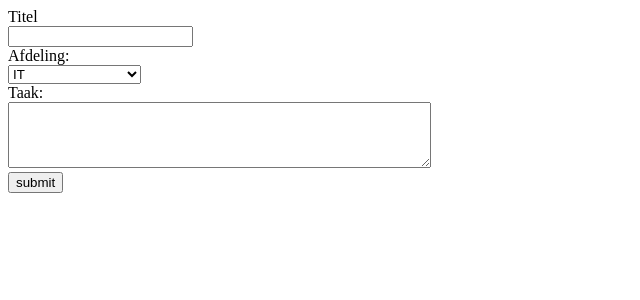
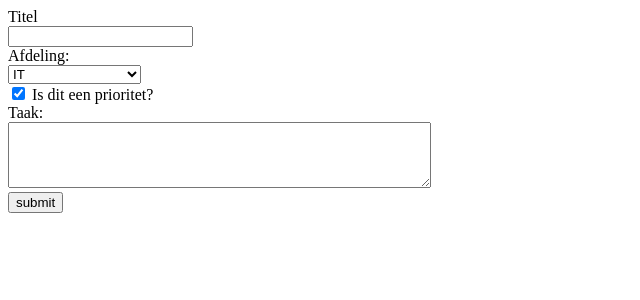
Before and after one commit to HyperNeutron/takenbord, a PHP site: page /create.php in a window 1280 px wide. Shown: the top 300 px of the page, without its empty margins (0-640 px from the left). Run offline with PHP 8.4, Linux system fonts and the light colour scheme.

Commit message:
Added priority

```diff
--- a/create.php
+++ b/create.php
@@ -1,6 +1,6 @@
 <!doctype html>
 <html lang="nl">
-<form action="../controllers/taskcontroller.php" method="POST">
+    <form action="controllers/taskcontroller.php" method="POST">
         <div class="formgroup">
             <label for="title">Titel</label><br>
         </div>
@@ -19,10 +19,13 @@
             </select>
         </div>
         <div class="formgroup">
-        <label for="task">Taak:</label><br>
-        <textarea id="task" name="task" rows="4" cols="50"></textarea>
+            <input type="checkbox" id="priority" name="priority" checked />
+            <label for="priority">Is dit een prioritet?</label>
+        </div>
+        <div class="formgroup">
+            <label for="description">Taak:</label><br>
+            <textarea id="description" name="description" rows="4" cols="50"></textarea>
         </div>
         <input type="submit" value="submit"></input>
     </form>
-
 </html>
```
Lines whose indentation alone changed are shown as unchanged.
